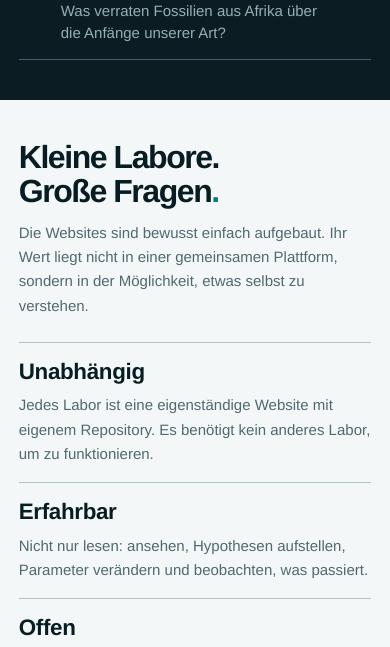
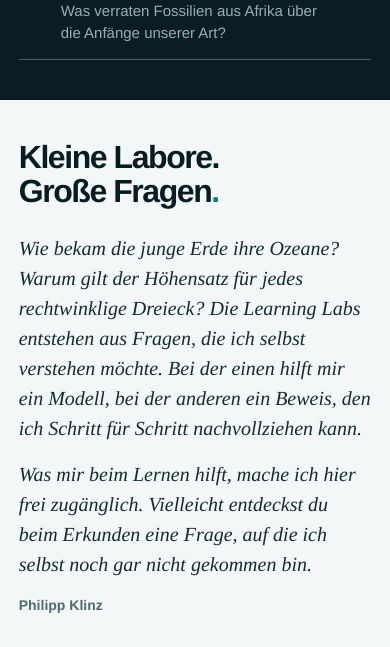
Before and after one commit to philippklinz/learning-labs, a plain HTML site: page index.html in a window 390 px wide. Shown: the part 5854-6501 px from the top of the page. Drawn offline with Linux system fonts and the light colour scheme.

Commit message:
Close the Learning Labs directory with a personal statement

```diff
--- a/directory.css
+++ b/directory.css
@@ -46,7 +46,7 @@ header { border-bottom: 1px solid var(--mo-border); }
 .hero-inner { display: grid; grid-template-columns: minmax(0, .95fr) minmax(0, 1.05fr); gap: clamp(24px, 5vw, 72px); align-items: center; padding-block: clamp(48px, 6vw, 88px); }
 .hero h1 { margin: 0 0 24px; font-size: clamp(3rem, 5.6vw, 5.5rem); line-height: 1.02; letter-spacing: -.055em; }
 .hero h1 em { font-family: var(--mo-serif); font-weight: 400; color: var(--mo-accent-active); }
-.hero-copy, .section-head h2, .card-body h3, .principles h3, .route-copy { min-width: 0; overflow-wrap: anywhere; }
+.hero-copy, .section-head h2, .card-body h3, .route-copy { min-width: 0; overflow-wrap: anywhere; }
 .hero-links .mo-btn, .card-actions .mo-btn, .empty .mo-btn { min-width: 0; white-space: normal; }
 .lead { max-width: 52ch; font-size: clamp(1.125rem, 1.65vw, 1.5rem); line-height: 1.5; margin: 0 0 16px; }
 .intro { max-width: 55ch; margin: 0 0 24px; color: var(--mo-muted); }
@@ -58,7 +58,6 @@ header { border-bottom: 1px solid var(--mo-border); }
 .catalog { background: var(--mo-surface-2); border-block: 1px solid var(--mo-border); }
 .section-head { display: flex; align-items: end; justify-content: space-between; gap: 24px; margin-bottom: 32px; }
 .section-head h2 { margin: 0; font-size: clamp(2rem, 3.8vw, 3.5rem); line-height: 1.08; letter-spacing: -.045em; }
-.section-head > p { max-width: 45ch; margin: 0; color: var(--mo-muted); }
 .period { color: var(--mo-accent); }
 .filters { display: flex; flex-wrap: wrap; align-items: end; justify-content: space-between; gap: 16px 24px; padding-bottom: 16px; border-bottom: 1px solid var(--mo-border-strong); }
 .filter-group { border: 0; padding: 0; margin: 0; min-width: 0; }
@@ -152,10 +151,15 @@ details[open] > summary > .chevron { transform: translateY(2px) rotate(225deg);
 .route-copy strong { font-size: clamp(1.05rem, 1.5vw, 1.3rem); line-height: 1.3; }
 .route-question { color: var(--mo-rail-muted); font-size: .9375rem; line-height: 1.5; }
 .route-arrow { color: var(--mo-accent); }
-.principles { display: grid; grid-template-columns: repeat(3, minmax(0, 1fr)); gap: 32px; }
-.principles article { border-top: 1px solid var(--mo-border-strong); padding-top: 16px; }
-.principles h3 { font-size: 1.4rem; margin: 0 0 8px; }
-.principles p { font-size: .9375rem; color: var(--mo-muted); margin: 0; }
+.personal-statement {
+  margin: 0;
+  max-inline-size: 55ch;
+  font: italic 400 clamp(1.25rem, 1.125rem + .5vw, 1.5rem)/1.5 var(--mo-serif);
+  overflow-wrap: anywhere;
+}
+.personal-statement p { margin: 0; text-wrap: pretty; }
+.personal-statement p + p { margin-block-start: .8em; }
+.personal-statement figcaption { margin-block-start: 1rem; color: var(--mo-muted); font: 700 .875rem/1.5 var(--mo-font); }
 .footer-inner { padding-block: 28px; display: flex; flex-wrap: wrap; align-items: center; justify-content: space-between; gap: 16px; }
 .footer-brand strong { font-size: 1.125rem; }
 .footer-brand p { font-size: .8125rem; color: var(--mo-rail-muted); margin: 4px 0 0; }
@@ -173,7 +177,6 @@ details[open] > summary > .chevron { transform: translateY(2px) rotate(225deg);
   .study-window { max-width: 31rem; }
   .section-head { align-items: start; flex-direction: column; gap: 12px; margin-bottom: 24px; }
   .journey-guide { --guide-width: 8.5rem; }
-  .principles { gap: 16px; }
   .site-nav a, .footer-links a { padding-inline: 8px; }
 }
 @media (max-width: 36rem) {
@@ -181,7 +184,7 @@ details[open] > summary > .chevron { transform: translateY(2px) rotate(225deg);
   .site-nav a { font-size: .8125rem; padding-inline: 2px; }
   .hero-links { align-items: stretch; }
   .hero-links .mo-btn { flex: 1 1 12rem; }
-  .cards, .principles { grid-template-columns: 1fr; grid-auto-rows: auto; }
+  .cards { grid-template-columns: 1fr; grid-auto-rows: auto; }
   .filter-group, .search { width: 100%; }
   .filter-buttons { display: grid; grid-template-columns: repeat(2, minmax(0, 1fr)); }
   .filter-buttons .mo-btn { padding-inline: 8px; white-space: normal; }
--- a/index.html
+++ b/index.html
@@ -440,13 +440,13 @@
     </details>
   </div>
 </div></section>
-<section class="about wrap" id="about">
-  <div class="section-head"><h2>Kleine Labore. <br>Große Fragen<span class="period">.</span></h2><p>Die Websites sind bewusst einfach aufgebaut. Ihr Wert liegt nicht in einer gemeinsamen Plattform, sondern in der Möglichkeit, etwas selbst zu verstehen.</p></div>
-  <div class="principles">
-    <article><h3>Unabhängig</h3><p>Jedes Labor ist eine eigenständige Website mit eigenem Repository. Es benötigt kein anderes Labor, um zu funktionieren.</p></article>
-    <article><h3>Erfahrbar</h3><p>Nicht nur lesen: ansehen, Hypothesen aufstellen, Parameter verändern und beobachten, was passiert.</p></article>
-    <article><h3>Offen</h3><p>Frei zugänglich, quelloffen und bewusst unvollendet – ein Ort für persönliche Neugier und neue Fragen.</p></article>
-  </div>
+<section class="about wrap" id="about" aria-labelledby="about-heading">
+  <div class="section-head"><h2 id="about-heading">Kleine Labore. <br>Große Fragen<span class="period">.</span></h2></div>
+  <figure class="personal-statement">
+    <p>Wie bekam die junge Erde ihre Ozeane? Warum gilt der Höhensatz für jedes rechtwinklige Dreieck? Die Learning Labs entstehen aus Fragen, die ich selbst verstehen möchte. Bei der einen hilft mir ein Modell, bei der anderen ein Beweis, den ich Schritt für Schritt nachvollziehen kann.</p>
+    <p>Was mir beim Lernen hilft, mache ich hier frei zugänglich. Vielleicht entdeckst du beim Erkunden eine Frage, auf die ich selbst noch gar nicht gekommen bin.</p>
+    <figcaption>Philipp Klinz</figcaption>
+  </figure>
 </section>
 </main>
 <footer data-theme="dark">
```
Also changed, not shown: en.html (+7 -7 lines), locales/de.json (+2 -7 lines), locales/en.json (+3 -8 lines), templates/directory.html (+7 -7 lines).
